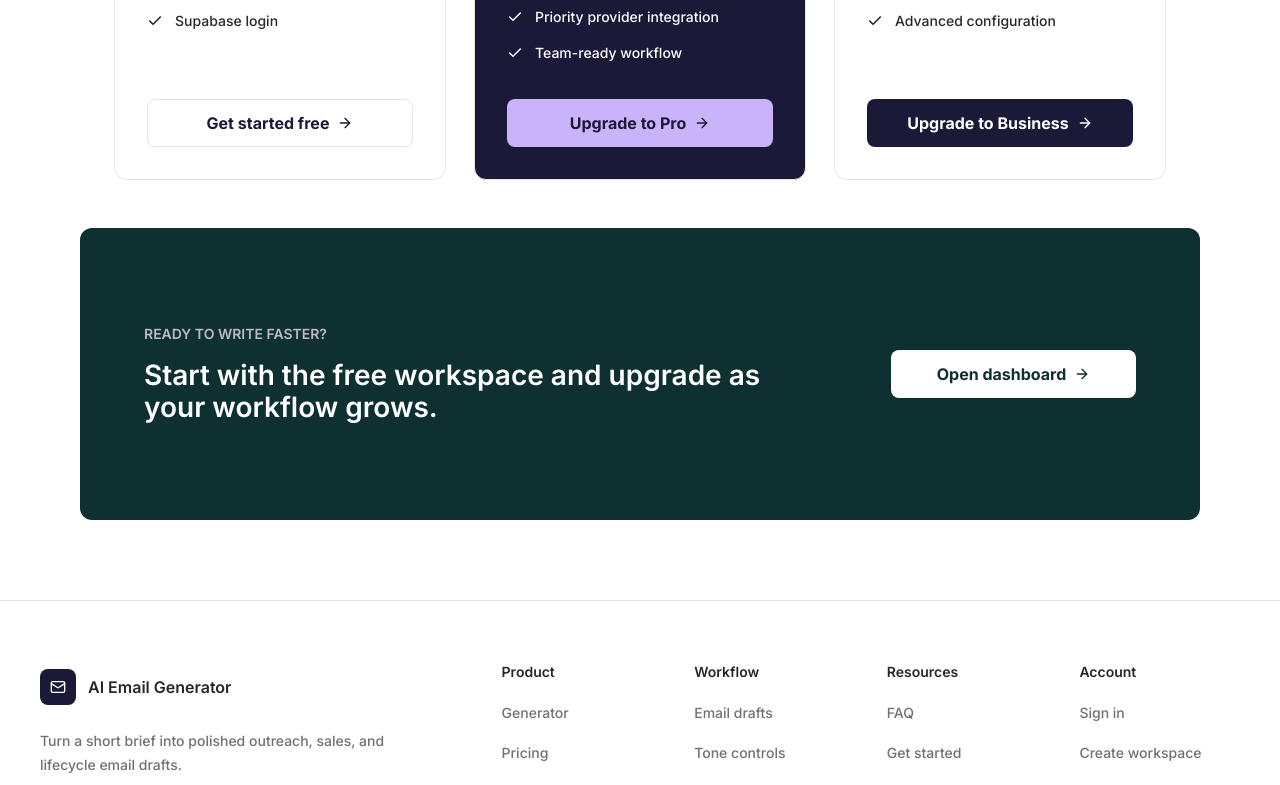
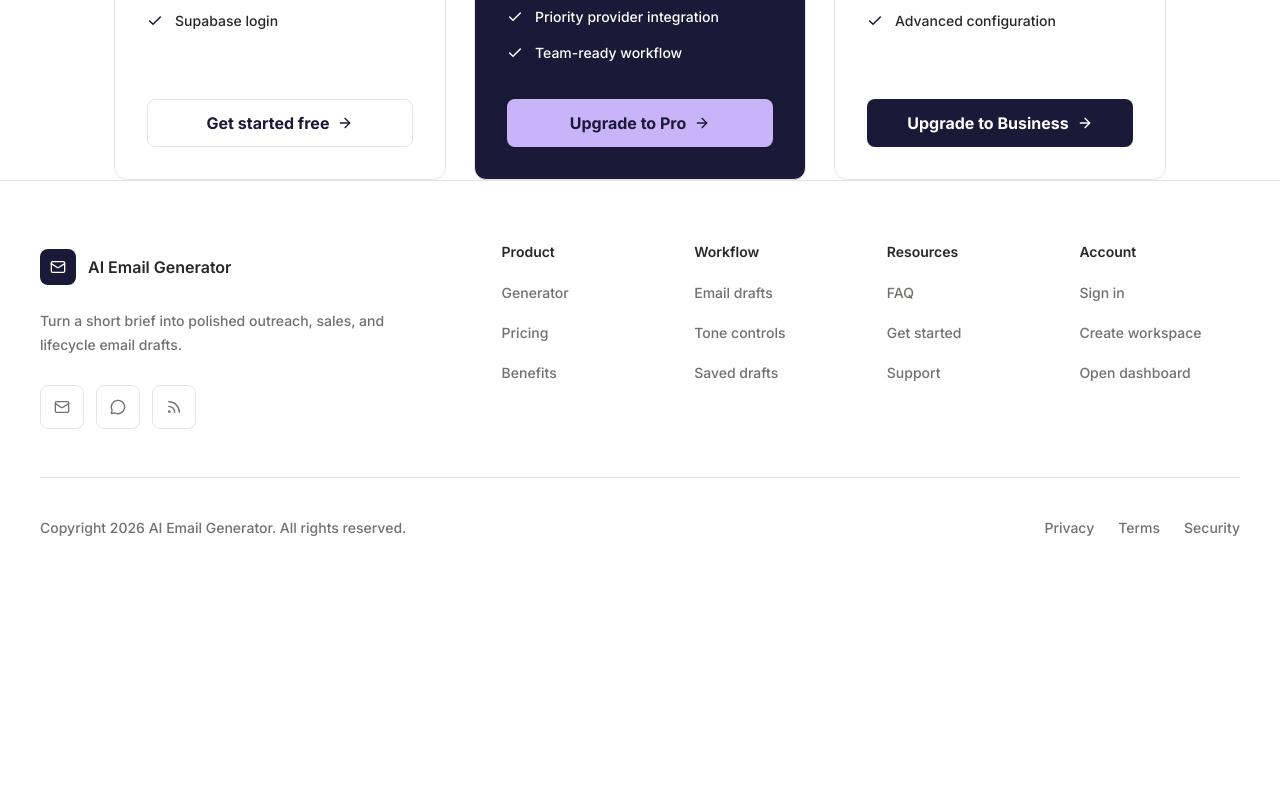
Before and after one commit to asapcoder12/AI-Email-Generator, a Next.js app: page /pricing in a window 1280 px wide. Shown: the part 717-1502 px from the top of the page. After the commit the page ends 1327 px from the top, so only its background shows below. Built offline with nearby package versions, Linux system fonts and the light colour scheme; no server answers.

Commit message:
refactor(pricing): remove unnecessary promotional section

```diff
--- a/src/app/(pages)/pricing/page.tsx
+++ b/src/app/(pages)/pricing/page.tsx
@@ -184,32 +184,6 @@ export default async function PricingPage() {
             })}
           </div>
         </section>
-        <section className="px-4 pb-16 pt-12 sm:px-6 sm:pb-20 lg:px-8">
-          <div className="animate-enter relative mx-auto max-w-[1120px] overflow-hidden rounded-lg bg-teal px-8 py-16 text-teal-foreground sm:px-12 lg:px-16 lg:py-24">
-            <div className="relative grid gap-8 lg:grid-cols-[minmax(0,1fr)_auto] lg:items-center">
-              <div className="max-w-2xl">
-                <p className="text-sm font-semibold uppercase tracking-normal text-on-dark-mute">
-                  READY TO WRITE FASTER?
-                </p>
-                <h2 className="mt-4 text-[28px] font-[540] leading-[1.14] tracking-normal">
-                  Start with the free workspace and upgrade as your workflow
-                  grows.
-                </h2>
-              </div>
-              <Button
-                asChild
-                className="h-12 w-full px-8 text-base font-bold sm:w-[245px]"
-                size="lg"
-                variant="teal"
-              >
-                <Link href="/dashboard">
-                  Open dashboard
-                  <ArrowRight className="size-4" aria-hidden="true" />
-                </Link>
-              </Button>
-            </div>
-          </div>
-        </section>
       </main>
     </div>
   );
```
